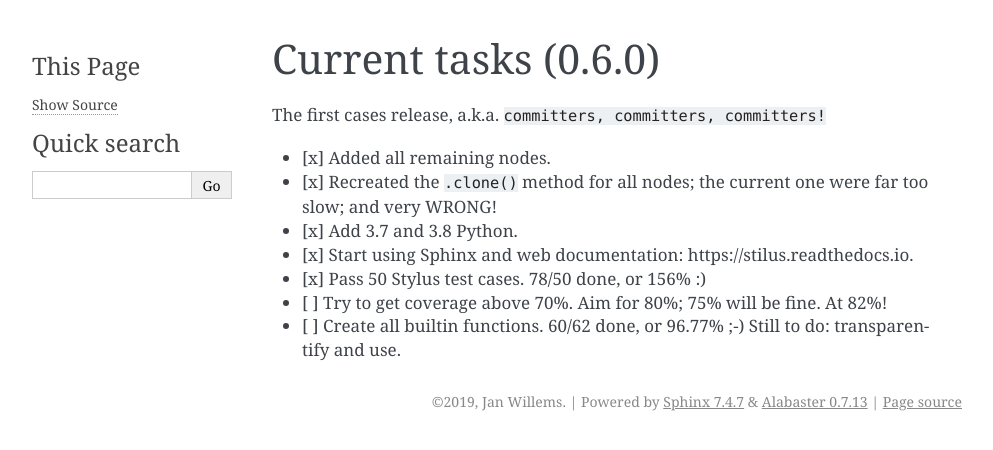
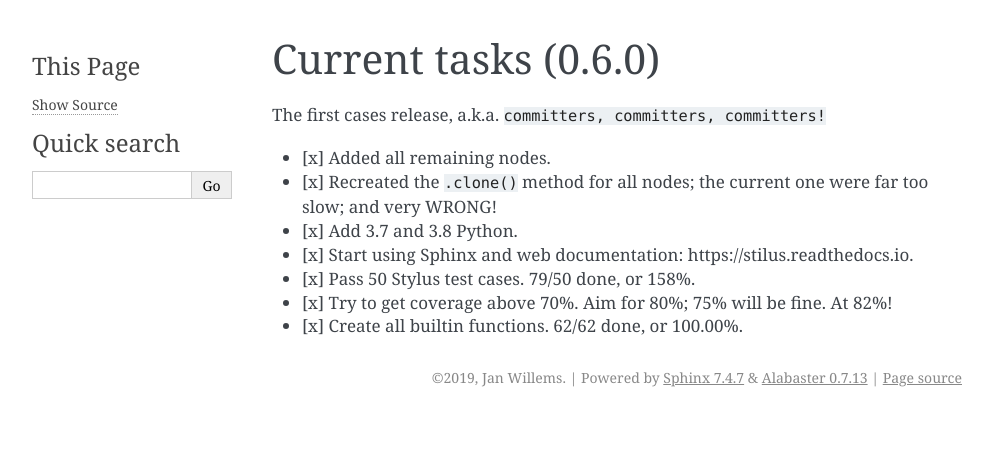
Before and after one commit to jw/stilus, a Sphinx documentation site: the page built from docs/plan/current.md, in a window 1280 px wide. Shown: the top 450 px of the page, without its empty margins (148-1141 px from the left). Built offline with Sphinx 7.4.7, drawn with Linux system fonts in a browser that asks for light colours.

Commit message:
Working Stilus!

```diff
--- a/bootstrap.py
+++ b/bootstrap.py
@@ -65,7 +65,7 @@ def stilus(verbose, print_, input, output=None):
     if print_:
         click.echo(css)
     p = Path(output).resolve()
-    with p.open(mode='w+') as f:
+    with p.open(mode='w+'):
         p.write_text(css)
 
 
--- a/docs/plan/current.md
+++ b/docs/plan/current.md
@@ -6,7 +6,6 @@ The first cases release, a.k.a. `committers, committers, committers!`
  - [x] Recreated the `.clone()` method for all nodes; the current one were far too slow; and very WRONG!
  - [x] Add 3.7 and 3.8 Python.
  - [x] Start using Sphinx and web documentation: https://stilus.readthedocs.io.
- - [x] Pass 50 Stylus test cases.  78/50 done, or 156% :)
- - [ ] Try to get coverage above 70%. Aim for 80%; 75% will be fine.  At 82%!
- - [ ] Create all builtin functions. 60/62 done, or 96.77% ;-)
-       Still to do: transparentify and use.
+ - [x] Pass 50 Stylus test cases.  79/50 done, or 158%.
+ - [x] Try to get coverage above 70%. Aim for 80%; 75% will be fine.  At 82%!
+ - [x] Create all builtin functions. 62/62 done, or 100.00%.
```
